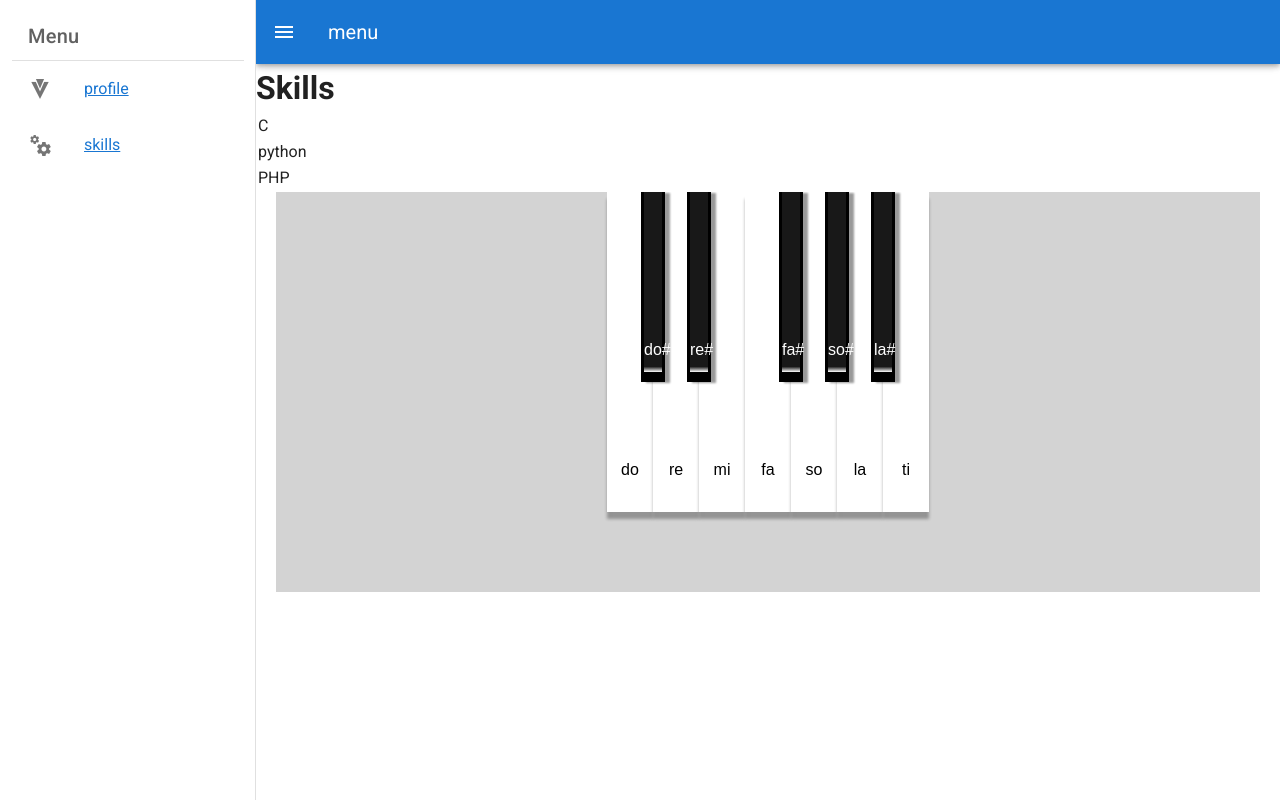
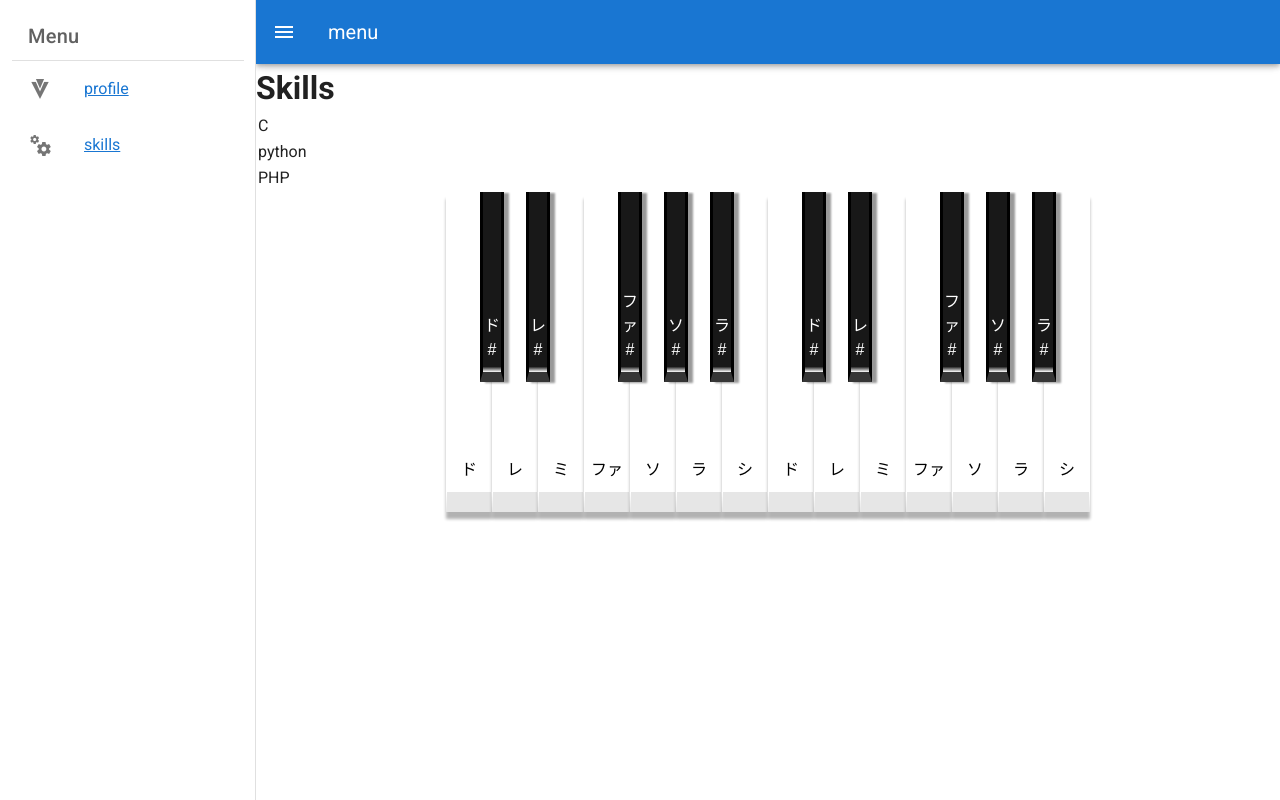
Before and after one commit to RikuMats/RikuMats.github.io, a Vue app in the folder portfolio/: page /skills in a window 1280 px wide. Built offline with nearby package versions, Linux system fonts and the light colour scheme.

Commit message:
add !important for shadows on the sides of the key

```diff
--- a/portfolio/src/components/PianoComponent.vue
+++ b/portfolio/src/components/PianoComponent.vue
@@ -2,10 +2,11 @@
   <div id="piano-container">
     <div id="piano-wrap">
       <PianoKey
-        v-for="keyMap in keyMaps"
-        :key="keyMap.keyId"
-        :keyId="keyMap.keyId"
-        :keyColor="keyMap.keyColor"
+        v-for="i in pianoSize"
+        :key="i"
+        :keyId="i"
+        :scaleName="keyMapOctave[(i - 1) % octaveSize].scaleName"
+        :keyColor="keyMapOctave[(i - 1) % octaveSize].keyColor"
       ></PianoKey>
     </div>
   </div>
@@ -18,66 +19,68 @@ import PianoKey from "@/components/PianoKey.vue";
   components: { PianoKey },
 })
 export default class PianoComponent extends Vue {
-  private keyMaps = [
+  private keyMapOctave = [
     {
       keyColor: "white",
-      keyId: "1-do",
+      scaleName: "ド",
     },
     {
       keyColor: "black",
-      keyId: "1-do-s",
+      scaleName: "ド#",
     },
     {
       keyColor: "white",
-      keyId: "1-re",
+      scaleName: "レ",
     },
     {
       keyColor: "black",
-      keyId: "1-re-s",
+      scaleName: "レ#",
     },
     {
       keyColor: "white",
-      keyId: "1-mi",
+      scaleName: "ミ",
     },
     {
       keyColor: "white",
-      keyId: "1-fa",
+      scaleName: "ファ",
     },
     {
       keyColor: "black",
-      keyId: "1-fa-s",
+      scaleName: "ファ#",
     },
     {
       keyColor: "white",
-      keyId: "1-so",
+      scaleName: "ソ",
     },
     {
       keyColor: "black",
-      keyId: "1-so-s",
+      scaleName: "ソ#",
     },
     {
       keyColor: "white",
-      keyId: "1-la",
+      scaleName: "ラ",
     },
     {
       keyColor: "black",
-      keyId: "1-la-s",
+      scaleName: "ラ#",
     },
     {
       keyColor: "white",
-      keyId: "1-ti",
+      scaleName: "シ",
     },
   ];
   public fingerStatus = false;
-  get size(): number {
-    return this.keyMaps.length;
+  get octaveSize(): number {
+    return this.keyMapOctave.length;
+  }
+  get pianoSize(): number {
+    return this.octaveSize * 2;
   }
 }
 </script>
 
 <style lang="scss">
 #piano-container {
-  background-color: lightgray;
   margin: 0 auto;
   width: calc(100% - 40px);
   height: 400px;
@@ -87,7 +90,7 @@ export default class PianoComponent extends Vue {
 #piano-wrap {
   margin: 0 auto;
   height: 330px;
-  width: calc(46px * 18);
+  width: calc(18 * 46px);
   display: flex;
   justify-content: center;
 }
--- a/portfolio/src/components/PianoKey.vue
+++ b/portfolio/src/components/PianoKey.vue
@@ -6,7 +6,7 @@
     @mouseup="releaseFinger()"
     @mouseleave="releaseKey()"
   >
-    <span class="key-label">{{ keyName }}</span>
+    <span class="key-label">{{ scaleName }}</span>
   </div>
 </template>
 
@@ -15,7 +15,8 @@ import { Vue, Prop, Component } from "vue-property-decorator";
 @Component
 export default class PianoKey extends Vue {
   @Prop({ required: true }) public keyColor!: string; //white or black
-  @Prop({ required: true }) public keyId!: string; //1-ドetc
+  @Prop({ required: true }) public scaleName!: string;
+  @Prop({ required: true }) public keyId!: number;
   private isPressed = false;
   public pressKey(): void {
     this.isPressed = true;
@@ -41,9 +42,6 @@ export default class PianoKey extends Vue {
       "piano-key " + this.keyColor + " " + (this.isPressed ? "pressed" : "")
     );
   }
-  get keyName(): string {
-    return this.keyId.replace(/\d+-/, "").replace(/-s/, "#");
-  }
 }
 </script>
 
@@ -52,6 +50,9 @@ export default class PianoKey extends Vue {
   position: relative;
   box-sizing: border-box;
   user-select: none;
+  font-family: Arial;
+  text-align: center;
+
   &.white {
     width: 46px;
     height: 320px;
@@ -59,12 +60,12 @@ export default class PianoKey extends Vue {
     border: solid 1px black;
     z-index: 1;
 
-    border-bottom: solid rgb(230, 230, 230) 20px;
+    border-bottom: solid rgb(230, 230, 230) 20px !important;
     box-shadow: 0 7px 3px 0 rgba(0, 0, 0, 0.3);
     transition: 100ms;
     color: black;
     &.pressed {
-      border-bottom: solid rgb(230, 230, 230) 5px;
+      border-bottom: solid rgb(230, 230, 230) 5px !important;
       border-left: solid rgb(109, 109, 76) 2px;
       border-right: solid rgb(109, 109, 76) 2px;
       box-shadow: 0 3px 5px 0 rgba(0, 0, 0, 0.3);
@@ -78,7 +79,7 @@ export default class PianoKey extends Vue {
     z-index: 2;
 
     background: linear-gradient(to bottom, rgb(24, 24, 24) 97%, white);
-    border-bottom: solid rgb(54, 54, 54) 10px;
+    border-bottom: solid rgb(54, 54, 54) 10px !important;
     border-left: solid black 3px;
     border-right: solid black 3px;
     box-shadow: 5px 1px 2px 0 rgba(0, 0, 0, 0.4);
@@ -86,7 +87,7 @@ export default class PianoKey extends Vue {
 
     color: white;
     &.pressed {
-      border-bottom: solid rgb(54, 54, 54) 4px;
+      border-bottom: solid rgb(54, 54, 54) 4px !important;
       box-shadow: 2px 1px 2px 0 rgba(0, 0, 0, 0.4);
       background: linear-gradient(to bottom, rgb(24, 24, 24) 100%, white);
     }
@@ -98,7 +99,5 @@ export default class PianoKey extends Vue {
   display: block;
   bottom: 10px;
   width: 100%;
-  font-family: Arial;
-  text-align: center;
 }
 </style>
```
